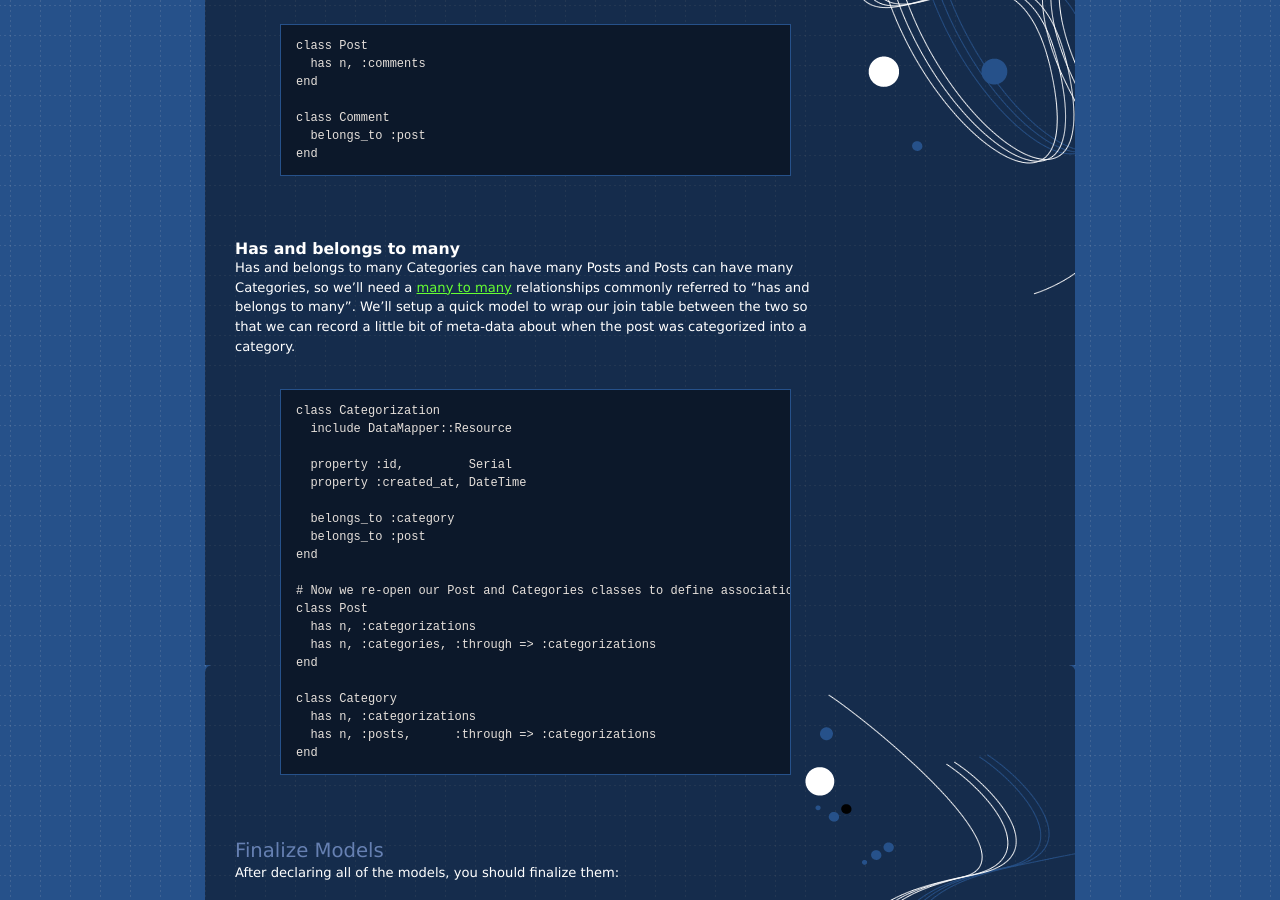
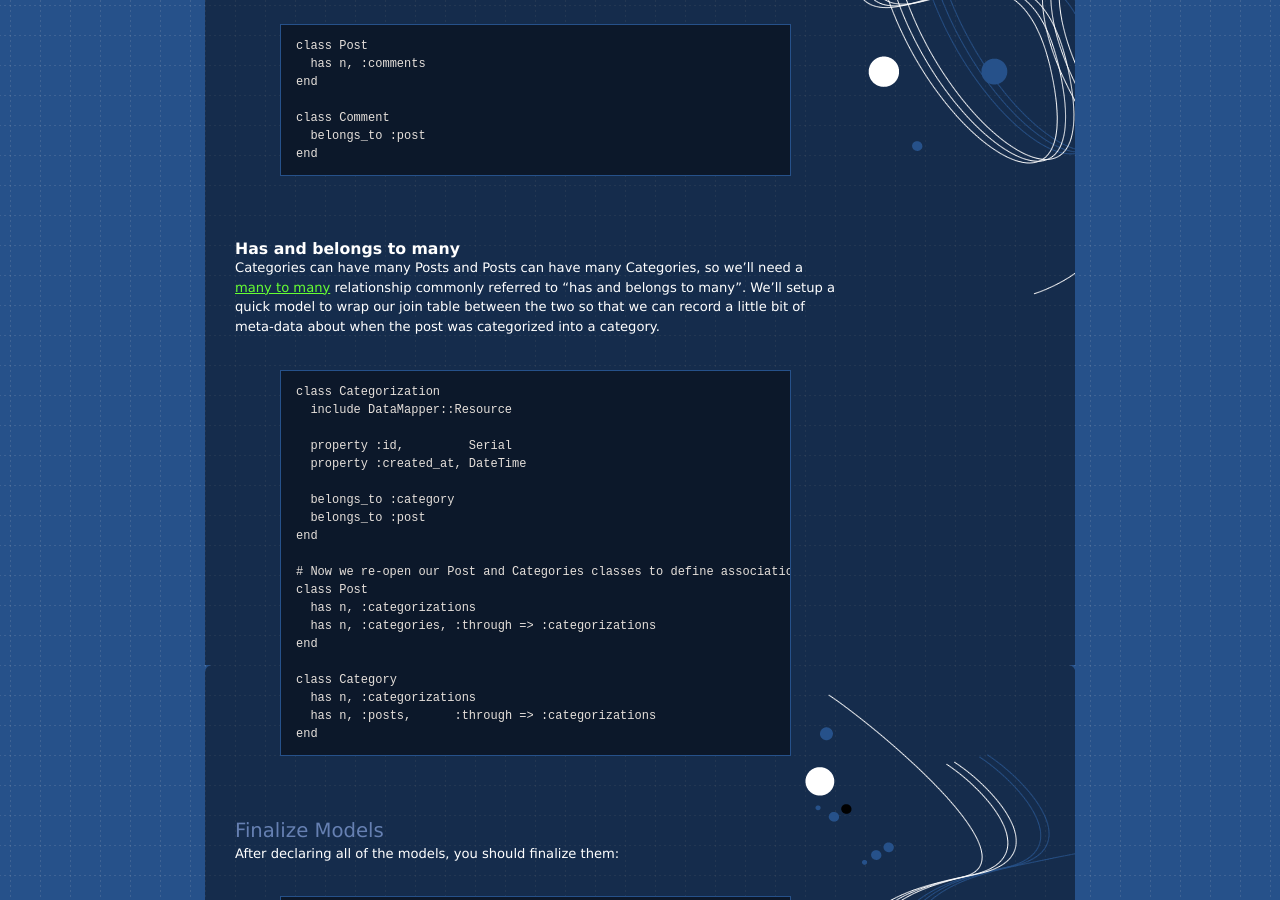
Before and after one commit to datamapper/datamapper.github.com, a Jekyll site: the page built from getting-started.md, in a window 1280 px wide and 900 px high, scrolled down 3564 px. Built offline with Jekyll 4.4.1, drawn with Linux system fonts in a browser that asks for light colours; Markdown is read by kramdown in place of the engine named in the settings.

Commit message:
Remove duplicate header
Removed duplicate header "Has and belongs to many"
Removed an extra 's' ("a many to many relationships")

```diff
--- a/getting-started.md
+++ b/getting-started.md
@@ -199,9 +199,9 @@ end
 
 ### Has and belongs to many
 
-Has and belongs to many Categories can have many Posts and Posts can have many
+Categories can have many Posts and Posts can have many
 Categories, so we’ll need a
-[many to many](/docs/associations.html#has_n_through_or_onetomanythrough) relationships
+[many to many](/docs/associations.html#has_n_through_or_onetomanythrough) relationship
 commonly referred to “has and belongs to many”. We’ll setup a quick model to
 wrap our join table between the two so that we can record a little bit of
 meta-data about when the post was categorized into a category.
```
